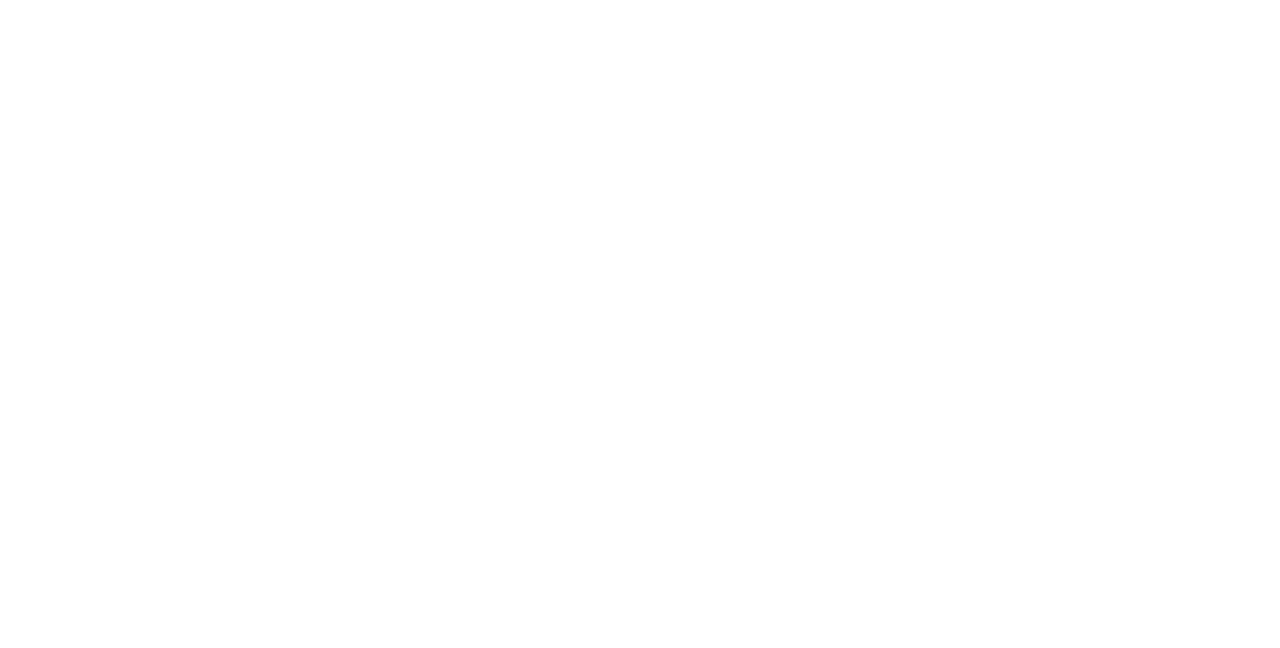
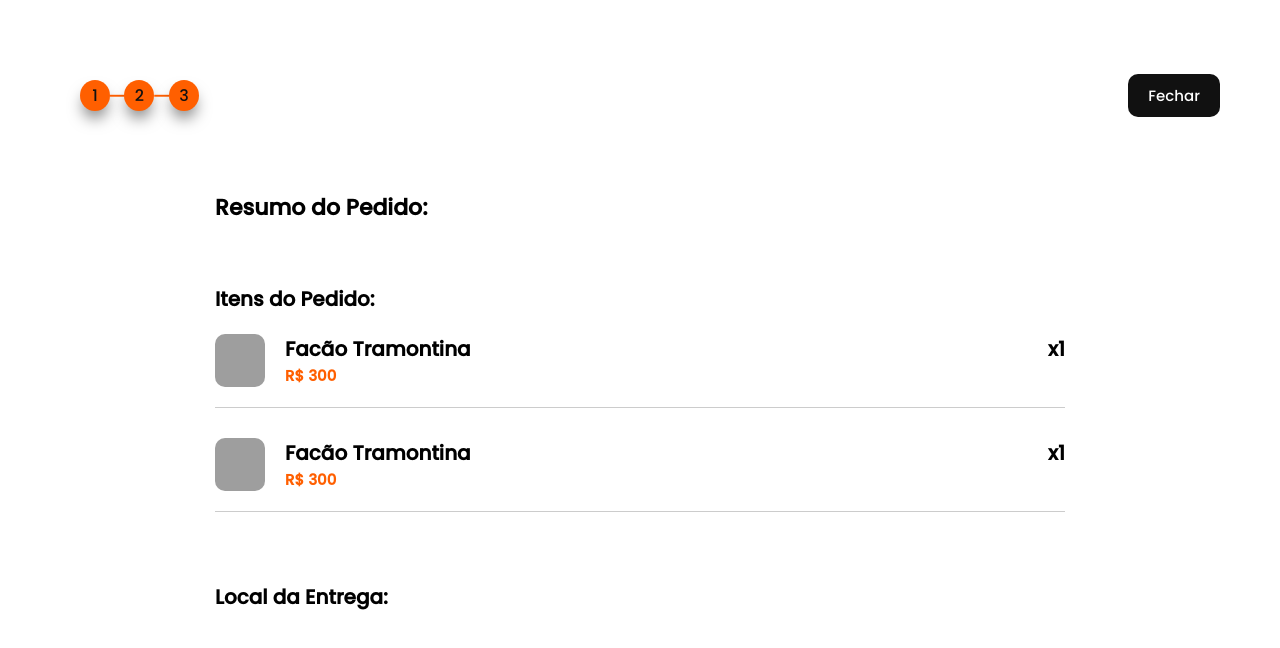
Before and after one commit to gustavopsan/catalogo-unimaquinas, a plain HTML site: page resume/index.html in a window 1280 px wide. Drawn offline with Linux system fonts and the light colour scheme; grey boxes are pictures that could not be loaded.

Commit message:
Ajustando checkout

```diff
--- a/assets/css/style.css
+++ b/assets/css/style.css
@@ -463,10 +463,64 @@ body, * {
     align-self: center;
 }
 
-.cart .cart-header span {
-    font-weight: bolder;
+.cart .cart-content {
+    display: flex;
+    flex-direction: column;
+    justify-content: space-between;
+    padding: 20px;
+    width: -webkit-fill-available;
+    max-width: 850px;
+    align-self: center;
+}
+
+.cart .cart-header span, .cart .cart-content span{
+    font-weight: bold;
     font-size: 20px;
 }
+
+.cart b {
+    font-weight: bolder;
+    font-size: 22px;
+}
+
+#cart-items {
+    padding: 20px 0;
+}
+
+#cart-items .item {
+    display: flex;
+    justify-content: space-between;
+    width: -webkit-fill-available;
+    padding-bottom: 20px;
+    border-bottom: 1px solid #cccccc;
+}
+
+#cart-items .item .info-wrapper {
+    display: flex;
+    flex-direction: row;
+    gap: 20px;
+}
+
+#cart-items .item .info-wrapper img {
+    width: 50px;
+    border-radius: 10px;
+}
+
+#cart-items .item .info-wrapper div {
+    display: flex;
+    flex-direction: column;
+}
+
+#cart-items .item span.description {
+    font-size: 20px;
+}
+
+#cart-items .item span.value {
+    font-size: 15px;
+    color: #fF5f00;
+}
+
+
 
 .cart .form-container {
     display: flex;
--- a/resume/index.html
+++ b/resume/index.html
@@ -0,0 +1,69 @@
+<!DOCTYPE html>
+<html lang="pt-br">
+<head>
+    <meta charset="UTF-8">
+    <meta name="viewport" content="width=device-width, initial-scale=1.0">
+    <title>Seja Bem Vindo</title>
+    <meta name="description" content="Site de divulgação e busca de estabelecimentos e seus produtos">
+
+    <link rel="stylesheet" href="/assets/css/style.css">
+</head>
+<body>
+    <div class="cart" id="cart">
+        <div class="cart-wrapper" id="resume">
+            <div class="progress-wrapper">
+                <div class="progress-container">
+                    <span class="number one active">1</span>
+                    <span class="progress-one active">—</span>
+                    <span class="number two active">2</span>
+                    <span class="progress-one active">—</span>
+                    <span class="number three active">3</span>
+                </div>
+
+                <button class="close-cart" onclick="javascript: window.location.replace('/')">
+                    Fechar
+                </button>
+            </div>
+
+            <div class="cart-header">
+                <b>Resumo do Pedido:</b>
+            </div>
+
+            <div class="cart-content">
+                <span>Itens do Pedido:</span>
+
+                <div class="cart-items" id="cart-items">
+                    <!-- Items -->
+                     <div class="item">
+                        <div class="info-wrapper">
+                            <img src="https://i.imgur.com/7eKUDJr.png" alt="img-produto">
+                            <div>
+                                <span class="description">Facão Tramontina</span>
+                                <span class="value">R$ 300</span>
+                            </div>
+                        </div>
+                        <div class="quantity-wrapper">
+                            <span>x1</span>
+                        </div>
+                     </div>
+                     <div class="item">
+                        <div class="info-wrapper">
+                            <img src="https://i.imgur.com/7eKUDJr.png" alt="img-produto">
+                            <div>
+                                <span class="description">Facão Tramontina</span>
+                                <span class="value">R$ 300</span>
+                            </div>
+                        </div>
+                        <div class="quantity-wrapper">
+                            <span>x1</span>
+                        </div>
+                     </div>
+                </div>
+
+                <br><br>
+                <span>Local da Entrega:</span>
+            </div>
+
+    </div>
+</body>
+</html>
```
Also changed, not shown: assets/js/shipping.js (+37 -4 lines), cart/index.html (+1 -1 lines), shipping/index.html (+3 -3 lines).
